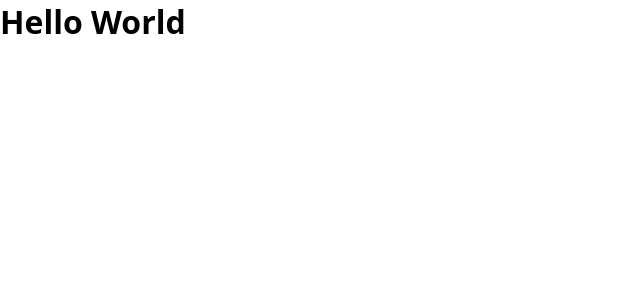
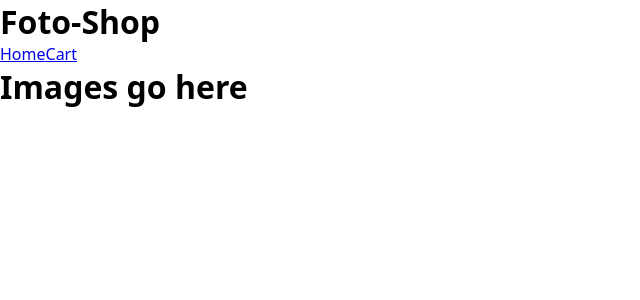
Before and after one commit to nedu-m/foto-shop, a React (Vite) app: page / in a window 1280 px wide. Shown: the top 300 px of the page, without its empty margins (0-640 px from the left). Built offline with nearby package versions, Linux system fonts and the light colour scheme.

Commit message:
chore: created components

```diff
--- a/src/App.tsx
+++ b/src/App.tsx
@@ -1,9 +1,18 @@
 import "./App.scss";
+import { Link } from "react-router-dom";
+import Header from "./components/Header";
+import Images from "./pages/Images";
+import Cart from "./pages/Cart";
 
 function App() {
   return (
     <div className="App">
-      <h1>Hello World</h1>
+      <Header />
+      <nav>
+        <Link to="/">Home</Link>
+        <Link to="/cart">Cart</Link>
+      </nav>
+      <Images />
     </div>
   );
 }
--- /dev/null
+++ b/src/components/Header.tsx
@@ -0,0 +1,9 @@
+function Header() {
+  return (
+    <header>
+      <h1>Foto-Shop</h1>
+    </header>
+  );
+}
+
+export default Header;
--- a/src/main.tsx
+++ b/src/main.tsx
@@ -2,9 +2,21 @@ import React from "react";
 import ReactDOM from "react-dom/client";
 import App from "./App";
 import "./index.scss";
+import { createBrowserRouter, RouterProvider, Route } from "react-router-dom";
+
+const router = createBrowserRouter([
+  {
+    path: "/",
+    element: <App />,
+  },
+  {
+    path: "/about",
+    element: <h1>About</h1>,
+  },
+]);
 
 ReactDOM.createRoot(document.getElementById("root") as HTMLElement).render(
   <React.StrictMode>
-    <App />
+    <RouterProvider router={router} />
   </React.StrictMode>
 );
--- /dev/null
+++ b/src/pages/Cart.tsx
@@ -0,0 +1,9 @@
+function Cart() {
+  return (
+    <main className="cart-page">
+      <h1>Cart</h1>
+    </main>
+  );
+}
+
+export default Cart;
--- /dev/null
+++ b/src/pages/Images.tsx
@@ -0,0 +1,9 @@
+function Images() {
+  return (
+    <main className="photos">
+      <h1>Images go here</h1>
+    </main>
+  );
+}
+
+export default Images;
```
